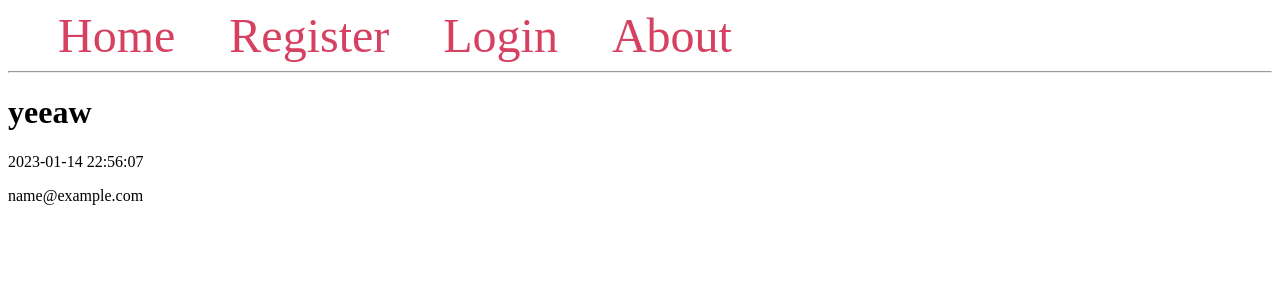
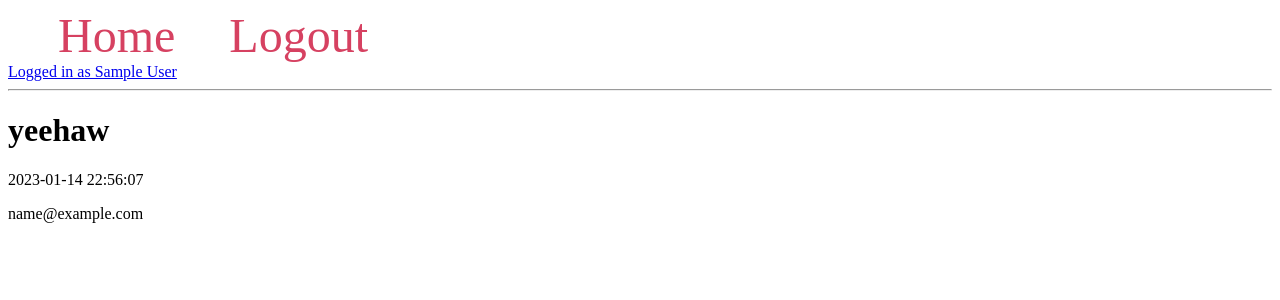
Before and after one commit to NateM135/rosehack_2023, a Flask app: page / in a window 1280 px wide. Shown: the top 300 px of the page. Run offline with Flask 2, Linux system fonts and the light colour scheme; the visitor is signed in with stand-in values (Sample User, id 1); data comes from the database, SQL or seed files in the repository.

Commit message:
logging in + sessions stuff

```diff
--- a/app.py
+++ b/app.py
@@ -12,12 +12,14 @@ def get_db_connection():
 
 @app.route('/')
 def index():
+    print('here')
+    print(session)
     conn = get_db_connection()
     users = conn.execute('SELECT * FROM users').fetchall()
     for user in users:
         print(user['email'])
     conn.close()
-    return render_template('index.html', users=users)
+    return render_template('index.html', users=users, name=[session['name']] if 'name' in session else None)
 
 @app.route('/register', methods=('GET', 'POST'))
 def register():
@@ -50,6 +52,7 @@ def login():
         for item in user:
             print(f"{item}")
         session['logged_in'] = True
-        session['email'] = user['email']
+        session['name'] = user['person']
+        print(session)
         flash('You have successfully logged in')
     return redirect(url_for('index'))
--- a/templates/base.html
+++ b/templates/base.html
@@ -28,10 +28,16 @@
   <body>
     <nav>
       <a href="{{ url_for('index') }}">Home</a>
+      {% if not session['logged_in'] %}
       <a href="{{ url_for('register') }}">Register</a>
       <a href="{{ url_for('login') }}">Login</a>
-      <a href="#">About</a>
+      {% endif %} {% if session['logged_in'] %}
+      <a href="#">Logout</a>
+      {% endif %}
     </nav>
+    {% if session['logged_in'] %}
+    <a href="#">Logged in as {{session['name']}}</a>
+    {% endif %}
     <hr />
     <div class="content">
       {% for message in get_flashed_messages() %}
--- a/templates/index.html
+++ b/templates/index.html
@@ -1,5 +1,5 @@
 {% extends 'base.html' %} {% block content %}
-<h1>{% block title %} yeeaw {% endblock %}</h1>
+<h1>{% block title %} yeehaw {% endblock %}</h1>
 {% for user in users %}
 <div class="notpost">
   <p>{{ user['created'] }}</p>
```
